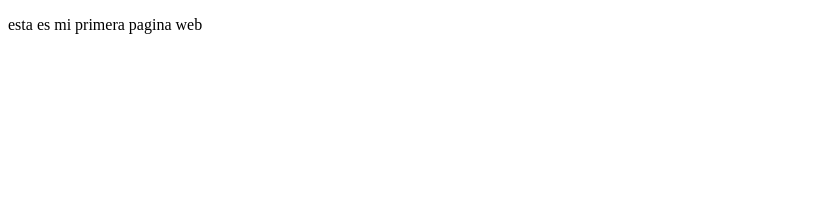
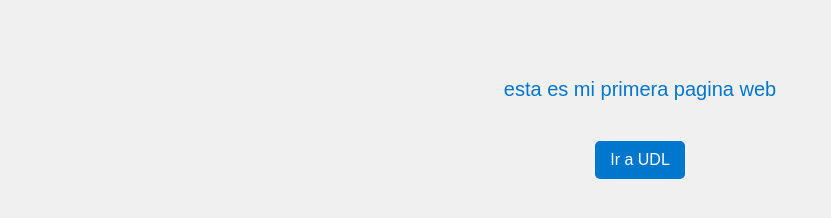
Before and after one commit to Mario2628/paginaweb, a plain HTML site: page index.html in a window 1280 px wide. Shown: the whole page, without its empty margins (0-831 px from the left). Drawn offline with Linux system fonts and the light colour scheme.

Commit message:
Version 3 se agrego estilos al index.html  01/10/2025   10:48am

```diff
--- a/index.html
+++ b/index.html
@@ -1,15 +1,44 @@
 <!DOCTYPE html>
 <html lang="en">
 <head>
+    <style>
+        /* Fondo y estilo general del cuerpo */
+body {
+    background-color: #f0f0f0;
+    font-family: Arial, sans-serif;
+    color: #333;
+    text-align: center;
+    padding: 50px;
+}
+
+p {
+    font-size: 20px;
+    color: #0077cc;
+}
+
+a {
+    display: inline-block;
+    margin-top: 20px;
+    padding: 10px 15px;
+    background-color: #0077cc;
+    color: white;
+    text-decoration: none;
+    border-radius: 5px;
+}
+
+a:hover {
+    background-color: #005fa3;
+}
+    </style>
     <meta charset="UTF-8">
     <meta name="viewport" content="width=device-width, initial-scale=1.0">
     <title>Ejemplo pagina Web</title>
 </head>
 <body>
     <p>esta es mi primera pagina web </p>
-    <a href="https://universidaddeleon.edu.mx"target="_blank"
+    <a href="https://universidaddeleon.edu.mx"target="_blank">
 
-    Ir a UDL
-    a></a>
+        Ir a UDL
+    </a>
 </body>
 </html>
```
